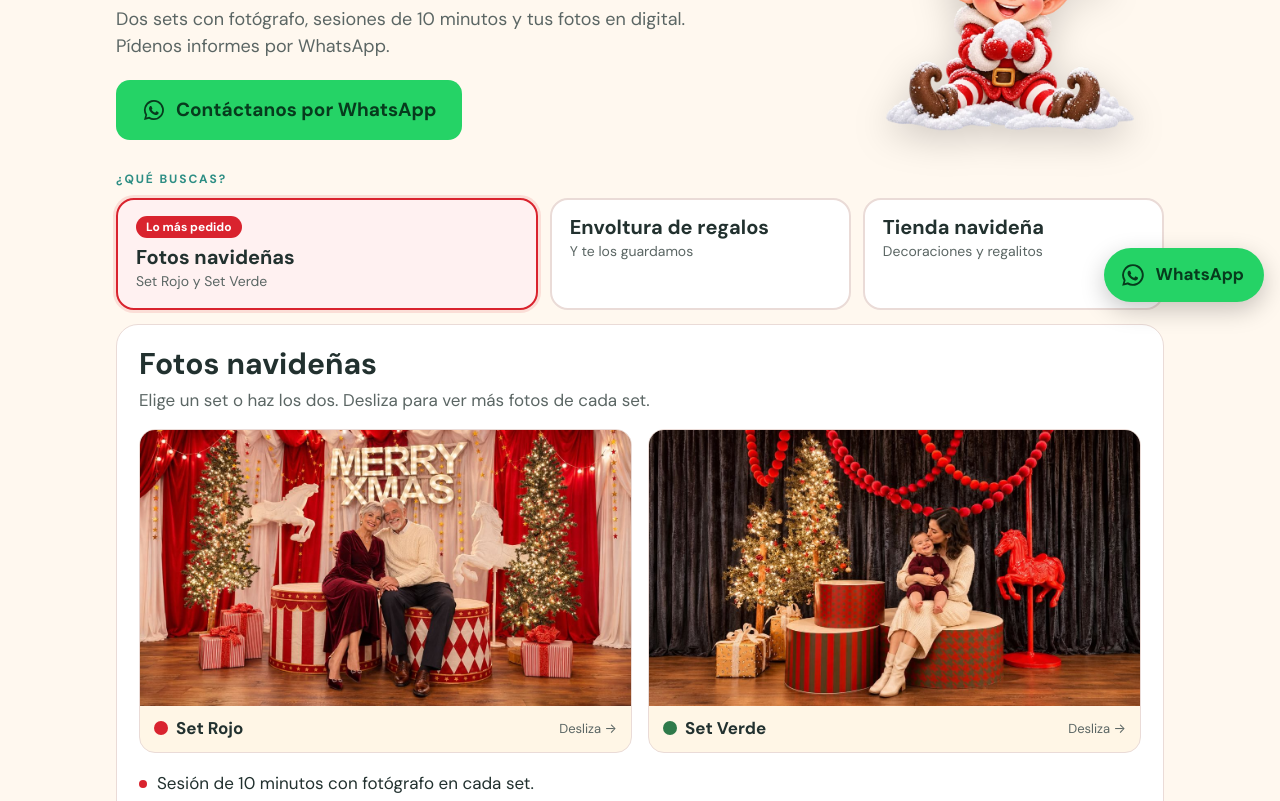
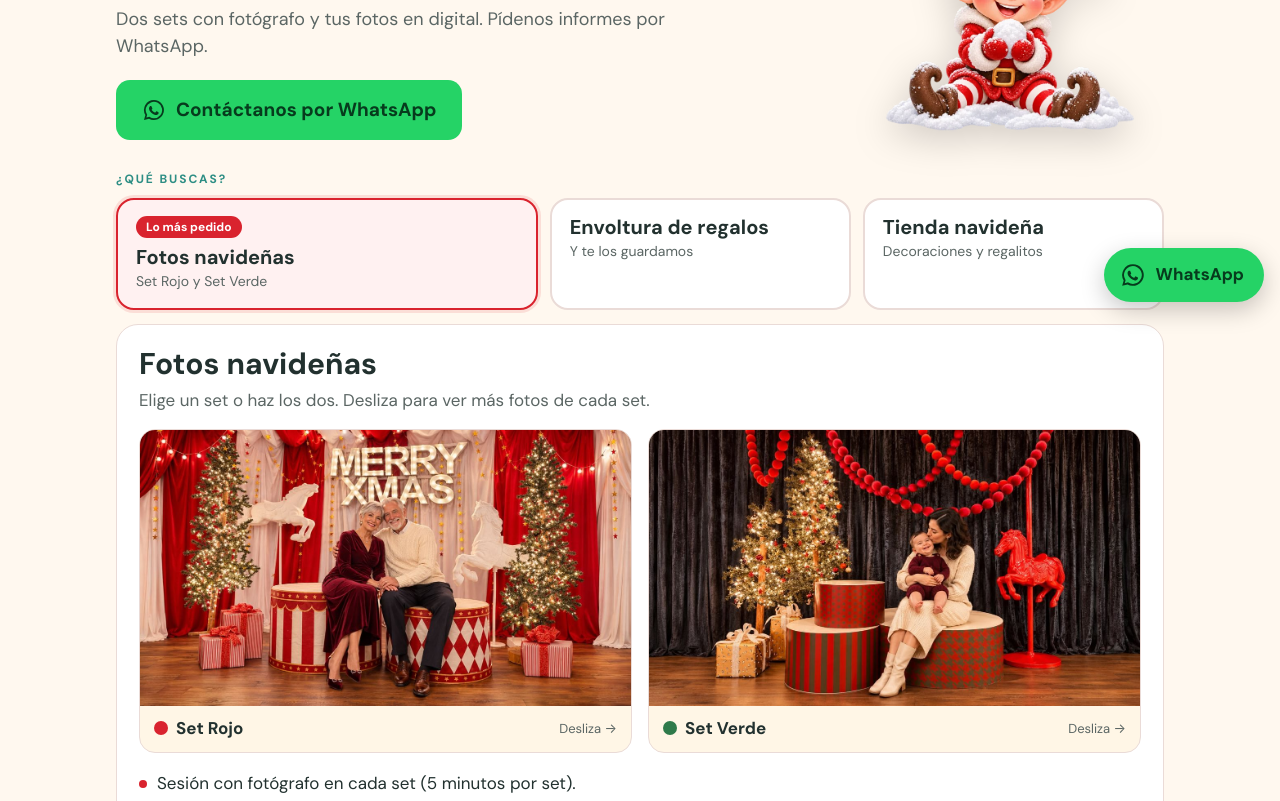
Before and after one commit to losfrijolesmonterrey-bit/christmaspop-web, a plain HTML site: page index.html in a window 1280 px wide. Shown: the part 482-1283 px from the top of the page. Drawn offline with Linux system fonts and the light colour scheme.

Commit message:
Sesión de 5 minutos: se menciona sólo en el detalle de Fotos
Co-Authored-By: Claude Opus 5.5 <noreply@anthropic.com>
Claude-Session: https://claude.ai/code/session_01Umqbqnzeyf1DQcSaWD13ho

```diff
--- a/index.html
+++ b/index.html
@@ -109,7 +109,7 @@ ul.li li::before{content:"";flex:0 0 8px;height:8px;border-radius:50%;background
   <section class="hero">
     <div>
       <h1>Las Navidades pasan,<br><em>la foto se queda</em></h1>
-      <p>Dos sets con fotógrafo, sesiones de 10 minutos y tus fotos en digital. Pídenos informes por WhatsApp.</p>
+      <p>Dos sets con fotógrafo y tus fotos en digital. Pídenos informes por WhatsApp.</p>
     </div>
     <img class="elfo" src="img/duende-sentado.webp" alt="" width="640" height="585">
     <div class="btns acc">
@@ -138,7 +138,7 @@ ul.li li::before{content:"";flex:0 0 8px;height:8px;border-radius:50%;background
       </div>
     </div>
     <ul class="li">
-      <li>Sesión de 10 minutos con fotógrafo en cada set.</li>
+      <li>Sesión con fotógrafo en cada set (5 minutos por set).</li>
       <li>Te avisamos con un pager cuando sea tu turno.</li>
       <li>Tus fotos te llegan en digital a tu correo.</li>
     </ul>
```
